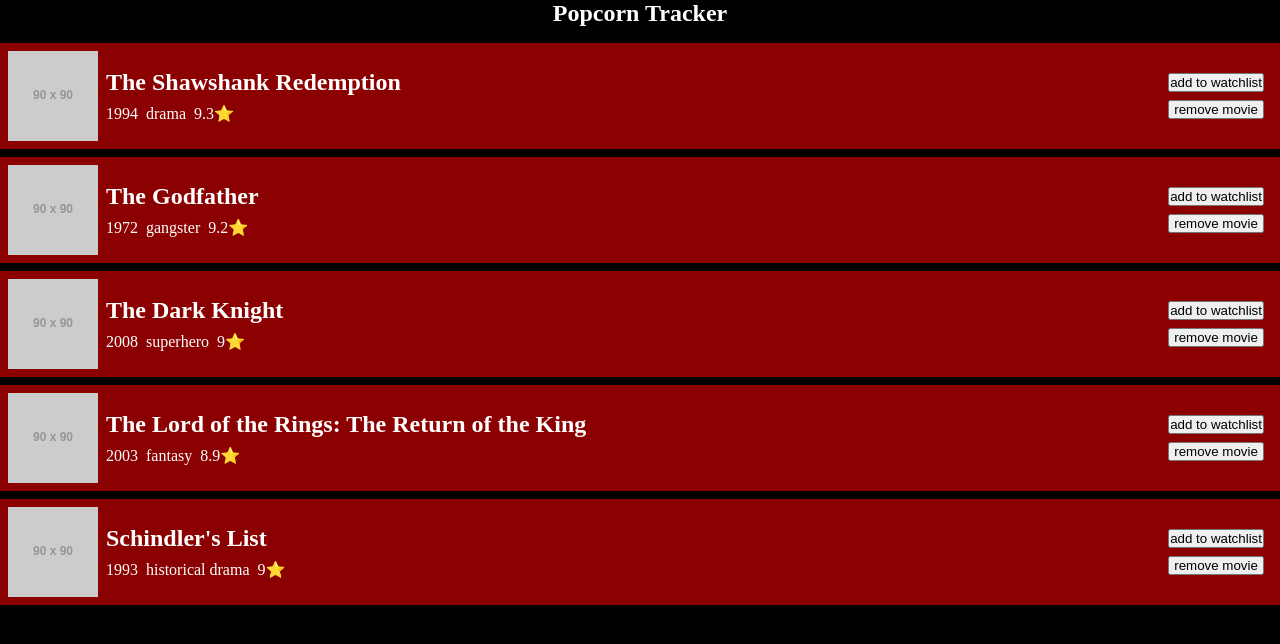
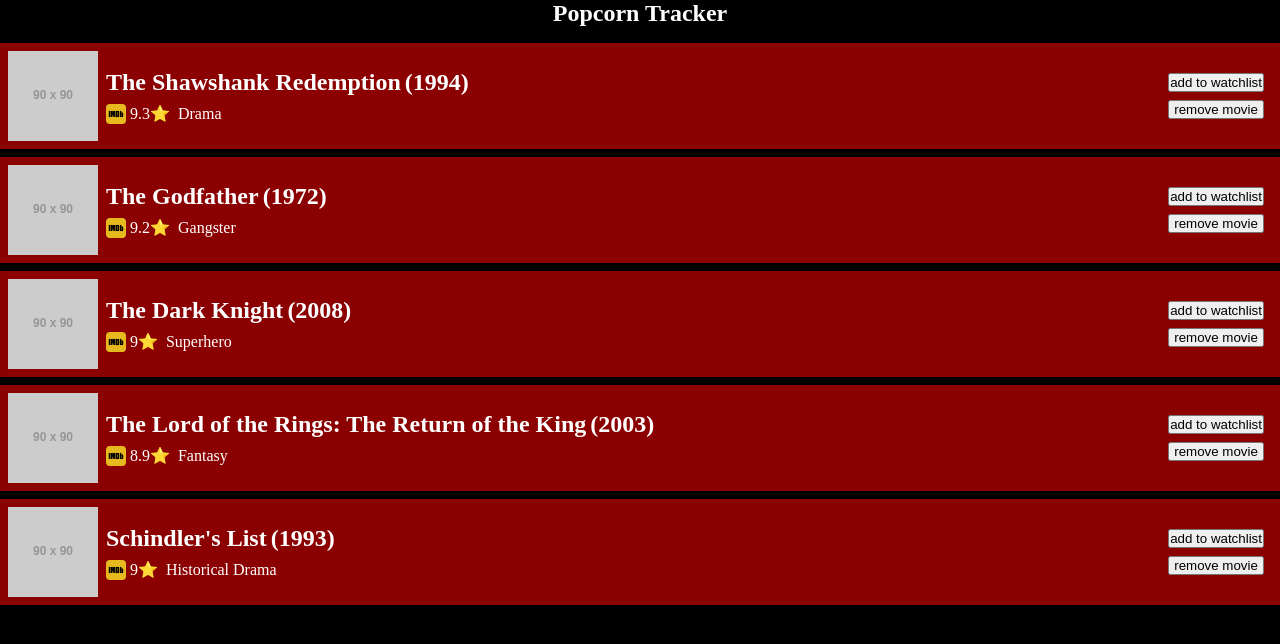
Before and after one commit to Xaphan64/friend-list, a plain HTML site: page courseThree/courseThree.html in a window 1280 px wide. Drawn offline with Linux system fonts and the light colour scheme; placeholder pictures from the web are drawn by us.

Commit message:
added icon and capitalize function

```diff
--- a/courseThree/courseThree.css
+++ b/courseThree/courseThree.css
@@ -32,6 +32,25 @@ h1 {
   padding: 8px;
 }
 
+#movieTitle {
+  display: flex;
+  gap: 4px;
+  font-size: 24px;
+  font-weight: bold;
+}
+
+#ratingContainer {
+  display: flex;
+  flex-direction: row;
+  gap: 4px;
+  align-items: center;
+}
+
+#ratingContainer img {
+  width: 20px;
+  height: 20px;
+}
+
 #movieText {
   display: flex;
   flex-direction: column;
--- a/courseThree/courseThree.js
+++ b/courseThree/courseThree.js
@@ -16,6 +16,14 @@ fetch("movies.json")
     // get the html document
     const moviesContainer = document.getElementById("moviesContainer");
 
+    // toUpperCase 1st letter
+    function capitalize(string) {
+      return string
+        .split(" ")
+        .map((word) => word[0].toUpperCase() + word.slice(1))
+        .join(" ");
+    }
+
     // display data here
     let html = "";
     data.movies.forEach((movie) => {
@@ -23,11 +31,14 @@ fetch("movies.json")
     <div id="movie">
       <img src="https://placehold.co/90x90" alt="${movie.title}" />
       <div id="movieText">
-        <h2 id="movieTitle">${movie.title}</h2>
+        <span id="movieTitle">${movie.title} <p id="movieYear">${`(${movie.year})`}</p></span>
         <div id="movieDetails">
-          <p id="movieYear">${movie.year}</p>
-          <p id="movieGenre">${movie.genre}</p>
+
+        <div id="ratingContainer">
+          <img src="imdb.png" alt="IMDB" id="imdbIcon" />
           <p id="rating">${movie.rating}⭐</p>
+        </div>
+          <p id="movieGenre">${capitalize(movie.genre)}</p>
         </div>
       </div>
       <div id="buttonContainer">
```
Also changed, not shown: courseThree/imdb.png (added), courseThree/imdb.svg (added).
